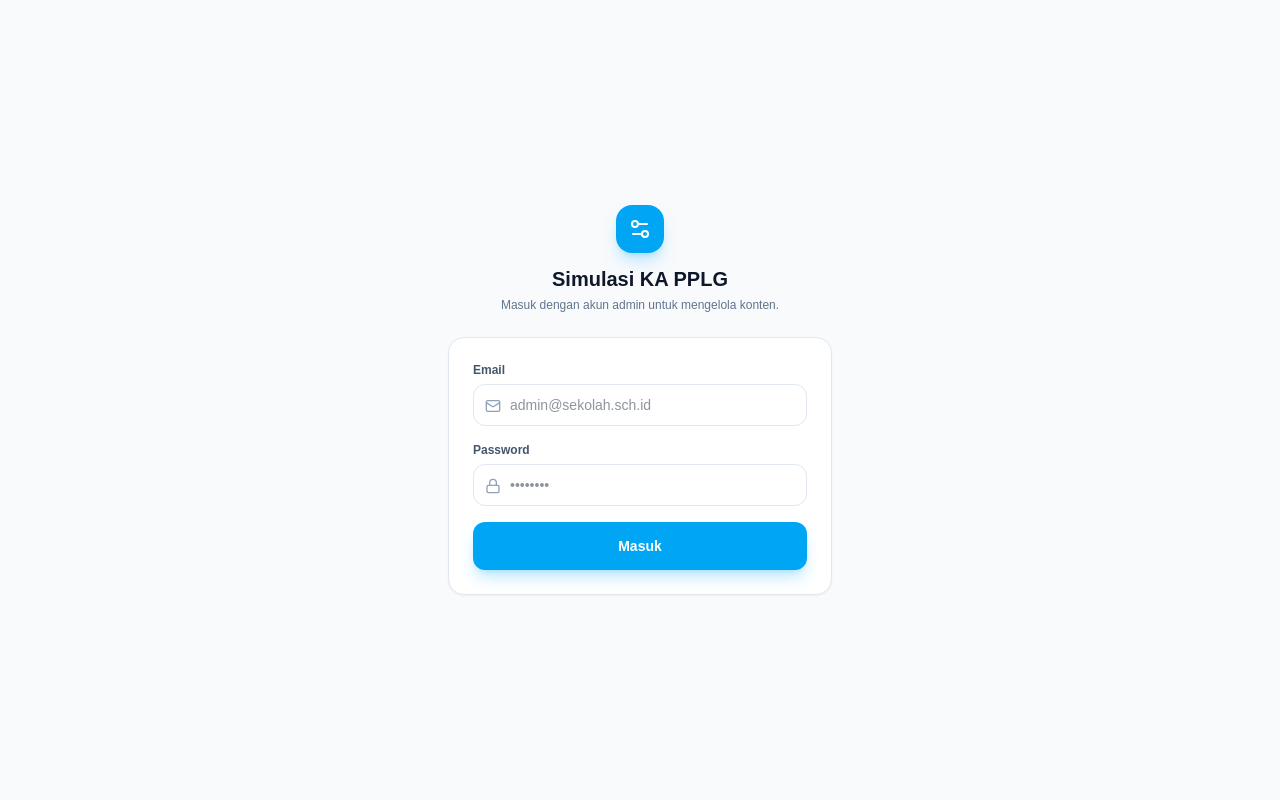
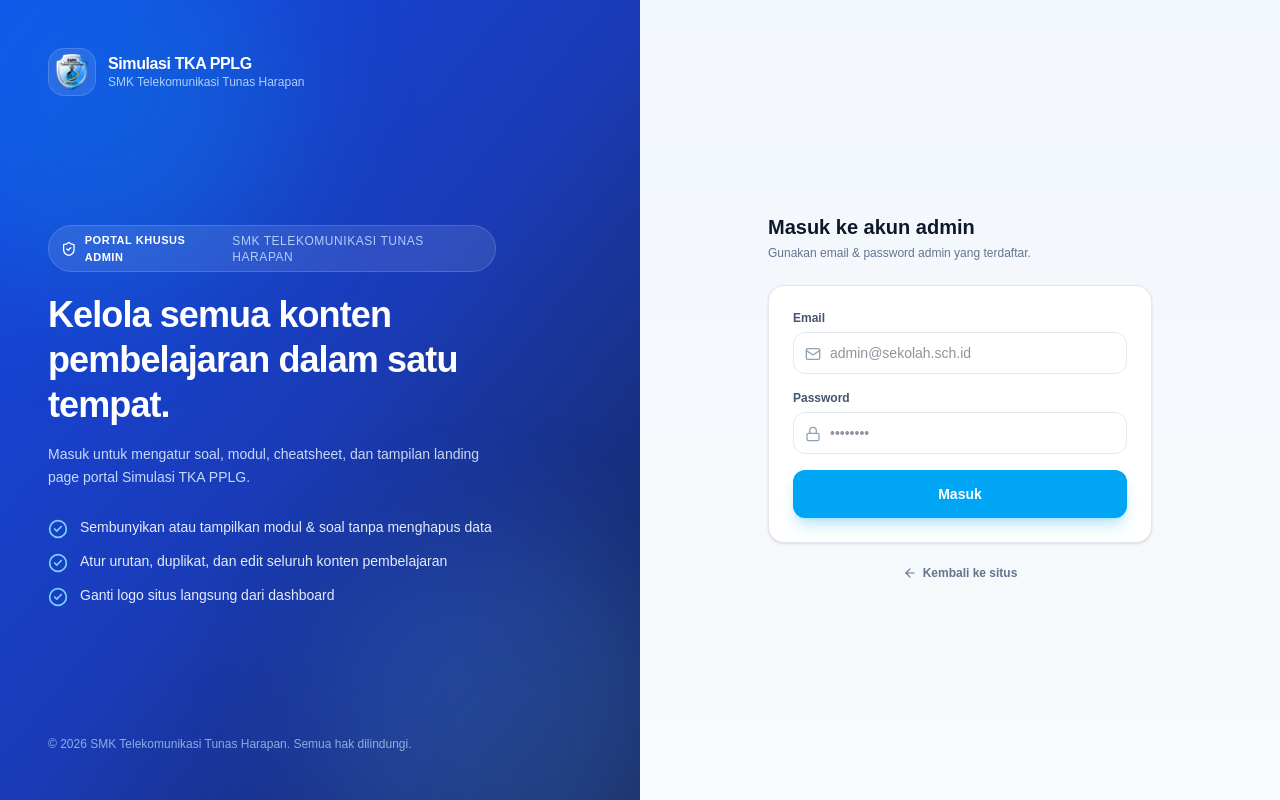
Before and after one commit to WahidYazan/LMS-TKA-JURUSAN-PPLG-2, a Next.js app: page /tka/admin/login in a window 1280 px wide. Built offline with nearby package versions, Linux system fonts and the light colour scheme; no server answers; the database is empty.

Commit message:
UPDATE FORM

```diff
--- a/src/app/tka/admin/login/page.tsx
+++ b/src/app/tka/admin/login/page.tsx
@@ -2,8 +2,22 @@
 
 import React, { useState } from "react";
 import { useRouter } from "next/navigation";
+import Link from "next/link";
 import { signIn } from "@/lib/auth";
-import { Lock, Mail, Settings2 } from "lucide-react";
+import {
+  Lock,
+  Mail,
+  ShieldCheck,
+  CheckCircle2,
+  ArrowLeft,
+} from "lucide-react";
+import { SiteLogo } from "@/components/SiteLogo";
+
+const features = [
+  "Sembunyikan atau tampilkan modul & soal tanpa menghapus data",
+  "Atur urutan, duplikat, dan edit seluruh konten pembelajaran",
+  "Ganti logo situs langsung dari dashboard",
+];
 
 export default function AdminLoginPage() {
   const router = useRouter();
@@ -32,24 +46,108 @@ export default function AdminLoginPage() {
     }
   };
 
+  const year = process.env.NEXT_PUBLIC_SITE_YEAR;
+
   return (
-    <div className="min-h-screen bg-[#f8fafc] flex items-center justify-center px-4 font-['Plus_Jakarta_Sans',sans-serif]">
+    <div className="min-h-screen lg:grid lg:grid-cols-2 font-['Plus_Jakarta_Sans',sans-serif]">
+      {/* LEFT — panel brand (desktop saja) */}
+      <div className="hidden lg:flex relative flex-col justify-between p-12 text-white bg-gradient-to-br from-blue-700 via-blue-800 to-blue-950 overflow-hidden">
+        <div
+          className="absolute -top-24 -left-24 w-96 h-96 rounded-full bg-sky-400/20 blur-3xl"
+          aria-hidden="true"
+        />
+        <div
+          className="absolute -bottom-32 -right-16 w-96 h-96 rounded-full bg-blue-400/20 blur-3xl"
+          aria-hidden="true"
+        />
+
+        <div className="relative flex items-center gap-3">
+          <div className="w-12 h-12 rounded-2xl bg-white/10 border border-white/15 flex items-center justify-center backdrop-blur shrink-0">
+            <SiteLogo
+              width={40}
+              height={40}
+              className="w-9 h-9 object-contain"
+            />
+          </div>
+          <div className="min-w-0">
+            <p className="text-base font-extrabold tracking-tight leading-tight truncate">
+              Simulasi TKA PPLG
+            </p>
+            <p className="text-xs text-blue-200/90 font-medium truncate">
+              SMK Telekomunikasi Tunas Harapan
+            </p>
+          </div>
+        </div>
+
+        <div className="relative max-w-md">
+          <div className="inline-flex items-center gap-2 px-3 py-1.5 rounded-full bg-white/10 border border-white/15 text-[11px] font-bold uppercase tracking-wider mb-5">
+            <ShieldCheck className="w-4 h-4" aria-hidden="true" />
+            Portal Khusus Admin
+            <span className="text-xs text-blue-200/90 font-medium">
+              SMK Telekomunikasi Tunas Harapan
+            </span>
+          </div>
+          <h1 className="text-3xl xl:text-4xl font-extrabold leading-tight tracking-tight">
+            Kelola semua konten pembelajaran dalam satu tempat.
+          </h1>
+          <p className="text-sm text-blue-100/90 mt-4 leading-relaxed">
+            Masuk untuk mengatur soal, modul, cheatsheet, dan tampilan landing
+            page portal Simulasi TKA PPLG.
+          </p>
+          <ul className="mt-7 space-y-3">
+            {features.map((f) => (
+              <li
+                key={f}
+                className="flex items-start gap-3 text-sm text-blue-50/95"
+              >
+                <CheckCircle2
+                  className="w-5 h-5 text-sky-300 shrink-0 mt-0.5"
+                  aria-hidden="true"
+                />
+                <span>{f}</span>
+              </li>
+            ))}
+          </ul>
+        </div>
+
+        <p className="relative text-xs text-blue-200/70">
+          &copy; {year} SMK Telekomunikasi Tunas Harapan. Semua hak dilindungi.
+        </p>
+      </div>
+
+      {/* RIGHT — form login */}
+      <div className="relative flex items-center justify-center px-4 py-10 sm:py-14 bg-gradient-to-b from-blue-50/60 to-[#f8fafc]">
         <div className="w-full max-w-sm">
-        <div className="flex flex-col items-center text-center mb-6">
-          <div className="w-12 h-12 rounded-2xl bg-sky-500 text-white flex items-center justify-center shadow-lg shadow-sky-500/25 mb-3">
-            <Settings2 className="w-6 h-6" aria-hidden="true" />
+          {/* Header brand — mobile saja */}
+          <div className="flex flex-col items-center text-center mb-6 lg:hidden">
+            <div className="w-14 h-14 mb-3">
+              <SiteLogo
+                width={56}
+                height={56}
+                className="w-full h-full object-contain drop-shadow-sm"
+              />
             </div>
             <h1 className="text-lg sm:text-xl font-extrabold text-slate-900">
-            Simulasi KA PPLG
+              Simulasi TKA PPLG
             </h1>
             <p className="text-xs text-slate-500 mt-1">
-            Masuk dengan akun admin untuk mengelola konten.
+              Portal Admin — SMK Telekomunikasi Tunas Harapan
+            </p>
+          </div>
+
+          {/* Header — desktop */}
+          <div className="hidden lg:block mb-6">
+            <h2 className="text-xl font-extrabold text-slate-900">
+              Masuk ke akun admin
+            </h2>
+            <p className="text-xs text-slate-500 mt-1">
+              Gunakan email &amp; password admin yang terdaftar.
             </p>
           </div>
 
           <form
             onSubmit={handleSubmit}
-          className="bg-white rounded-2xl border border-slate-200 shadow-xs p-5 sm:p-6 space-y-4"
+            className="bg-white rounded-2xl border border-slate-200 shadow-sm p-5 sm:p-6 space-y-4"
           >
             <div>
               <label
@@ -67,6 +165,7 @@ export default function AdminLoginPage() {
                   id="admin-email"
                   type="email"
                   required
+                  autoComplete="username"
                   value={email}
                   onChange={(e) => setEmail(e.target.value)}
                   className="w-full pl-9 pr-3 py-2.5 rounded-xl border border-slate-200 text-sm focus:outline-none focus:ring-2 focus:ring-sky-500/30 focus:border-sky-400"
@@ -91,6 +190,7 @@ export default function AdminLoginPage() {
                   id="admin-password"
                   type="password"
                   required
+                  autoComplete="current-password"
                   value={password}
                   onChange={(e) => setPassword(e.target.value)}
                   className="w-full pl-9 pr-3 py-2.5 rounded-xl border border-slate-200 text-sm focus:outline-none focus:ring-2 focus:ring-sky-500/30 focus:border-sky-400"
@@ -113,6 +213,17 @@ export default function AdminLoginPage() {
               {submitting ? "Memproses..." : "Masuk"}
             </button>
           </form>
+
+          <div className="mt-5 text-center">
+            <Link
+              href="/tka"
+              className="inline-flex items-center gap-1.5 text-xs font-bold text-slate-500 hover:text-blue-600 transition-colors"
+            >
+              <ArrowLeft className="w-3.5 h-3.5" aria-hidden="true" />
+              Kembali ke situs
+            </Link>
+          </div>
+        </div>
       </div>
     </div>
   );
--- a/src/components/HeroBanner.tsx
+++ b/src/components/HeroBanner.tsx
@@ -7,8 +7,8 @@ export const HeroBanner: React.FC = () => {
       <div
         className="absolute right-0 top-0 h-full w-[55%] sm:w-[75%] md:w-[65%] opacity-80 sm:opacity-95 pointer-events-none select-none"
         style={{
-          maskImage: "linear-gradient(to left, rgb(0, 0, 0) 20%, rgba(0, 0, 0, 0) 100%)",
-          WebkitMaskImage: "linear-gradient(to left, rgb(0, 0, 0) 20%, rgba(0, 0, 0, 0) 100%)",
+          maskImage: "linear-gradient(to left, black 20%, transparent 100%)",
+          WebkitMaskImage: "linear-gradient(to left, black 20%, transparent 100%)",
         }}
         aria-hidden="true"
       >
@@ -21,17 +21,17 @@ export const HeroBanner: React.FC = () => {
         />
       </div>
 
-
-      <div className="relative z-10 max-w-2xl">
-        <div className="inline-flex items-center gap-1.5 px-3 py-1 rounded-full bg-white/20 backdrop-blur-sm text-xs font-semibold mb-4 border border-white/30">
+      <div className="relative z-10 max-w-xl">
+        <div className="inline-flex items-center gap-1.5 px-2.5 py-1 rounded-full bg-white/20 backdrop-blur-sm text-[11px] font-semibold mb-3 border border-white/30">
           <span>Asesmen Nasional</span>
         </div>
 
-        <h1 className="text-3xl sm:text-4xl lg:text-5xl font-extrabold tracking-tight text-white mb-4 leading-tight">
+        {/* INI YANG GUA KECILIN */}
+        <h1 className="text-2xl sm:text-[28px] lg:text-[32px] font-extrabold tracking-tight text-white mb-2.5 leading-[1.15]">
           Simulasi TKA PPLG
         </h1>
 
-        <p className="text-blue-100 text-base sm:text-lg max-w-2xl font-medium leading-relaxed">
+        <p className="text-blue-100/90 text-[13px] sm:text-sm max-w-[480px] font-medium leading-relaxed">
           Tingkatkan kompetensi keahlian Pengembangan Perangkat Lunak dan Gim
           dengan modul interaktif berstandar Pusmendik.
         </p>
--- a/src/components/admin/AdminShell.tsx
+++ b/src/components/admin/AdminShell.tsx
@@ -101,14 +101,13 @@ export const AdminShell: React.FC<{ children: React.ReactNode }> = ({
         </button>
 
         <div
-          className={`flex items-center py-3 ${
-            collapsed ? "justify-center" : "gap-2.5 px-2"
+          className={`flex items-center py-3 w-full ${
+            collapsed ? "justify-center" : "justify-between px-2"
           }`}
         >
           <Link
             href="/tka"
             className="flex items-center gap-3 cursor-pointer group select-none min-w-0"
-            aria-label="Simulasi TKA PPLG - Beranda"
           >
             <div className="relative w-10 h-10 flex items-center justify-center shrink-0">
               <SiteLogo width={48} height={48} priority />
@@ -118,12 +117,20 @@ export const AdminShell: React.FC<{ children: React.ReactNode }> = ({
                 <p className="text-sm font-extrabold text-slate-900 leading-tight truncate">
                   Portal TKA PPLG
                 </p>
-                <p className="text-[10px] text-slate-400 font-semibold truncate">
+                <p className="text- text-slate-400 font-semibold truncate">
                   Mode Admin
                 </p>
               </div>
             )}
           </Link>
+
+          {/* ini bakal auto paling kanan */}
+          {!collapsed && (
+            <button className="ml-auto p-1.5 rounded-lg hover:bg-slate-100">
+              {/* icon collapse lu */}
+              {"<"}
+            </button>
+          )}
         </div>
 
         <div className="-mx-4 h-px bg-gradient-to-r from-transparent via-blue-300 to-transparent my-4" />
```
Also changed, not shown: src/components/Navbar.tsx (+31 -0 lines). Lines whose indentation alone changed are shown as unchanged.
